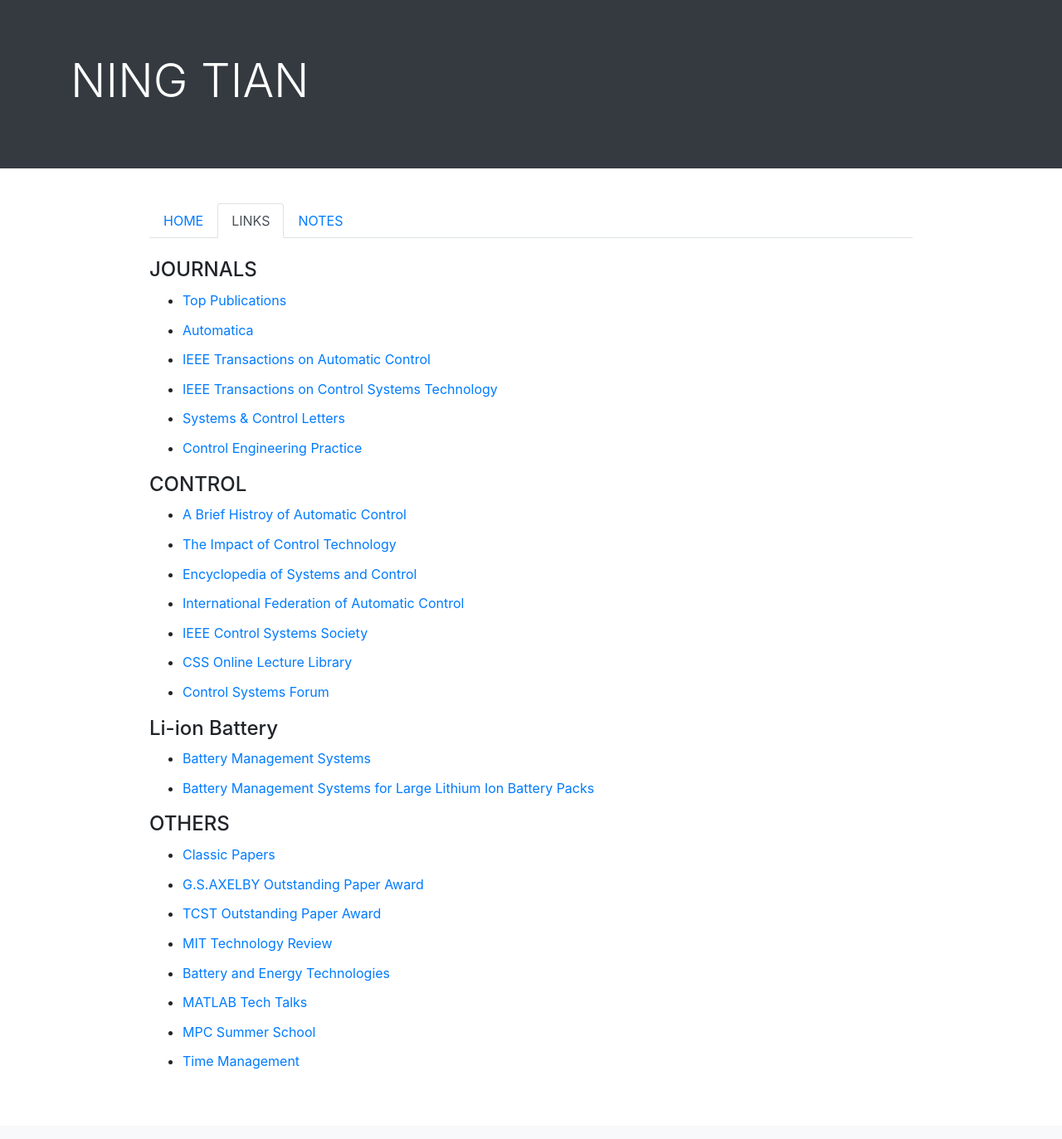
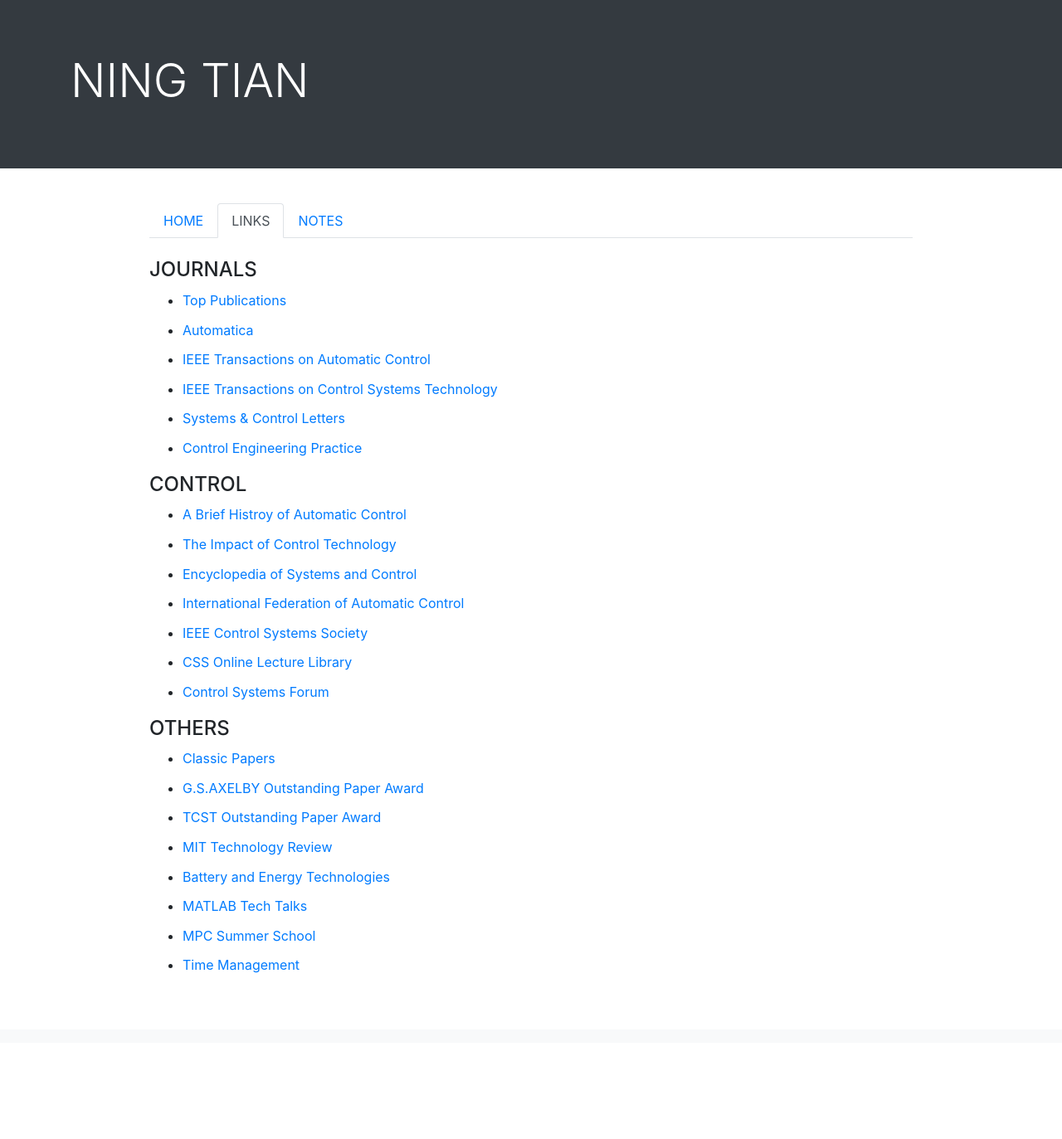
Before and after one commit to ningtian/ningtian.github.io, a Jekyll site: the page links/index.html, which Jekyll copies as it is, in a window 1280 px wide. Shown: the whole page at 83% size. Built offline with Jekyll 4.4.1, drawn with Linux system fonts in a browser that asks for light colours; after the commit the page ends 1257 px from its top, so only the background shows below that.

Commit message:
Update index.html

```diff
--- a/links/index.html
+++ b/links/index.html
@@ -83,15 +83,6 @@
 		<li><a href="http://consys.forum.mst.edu/">Control Systems Forum </a> </li>
                 </ul>
 
-        <h4>Li-ion Battery</h4>
-
-		<ul>
-		<li><a href="https://www.amazon.com/Battery-Management-Systems-Gregory-Plett/dp/1630810231">Battery Management Systems </a></li>
-
-		<li><a href="https://www.amazon.com/Battery-Management-Systems-Large-Lithium/dp/1608071049/ref=pd_sim_14_8?_encoding=UTF8&pd_rd_i=1608071049&pd_rd_r=abcde245-0e50-11e9-add8-73a0b1357621&pd_rd_w=vXLMc&pd_rd_wg=VU6ic&pf_rd_p=18bb0b78-4200-49b9-ac91-f141d61a1780&pf_rd_r=A679TVP58A4169BFP8MJ&psc=1&refRID=A679TVP58A4169BFP8MJ">Battery Management Systems for Large Lithium Ion Battery Packs</a></li>
-
-
-                </ul>
 
 	<h4>OTHERS</h4>
 
```
